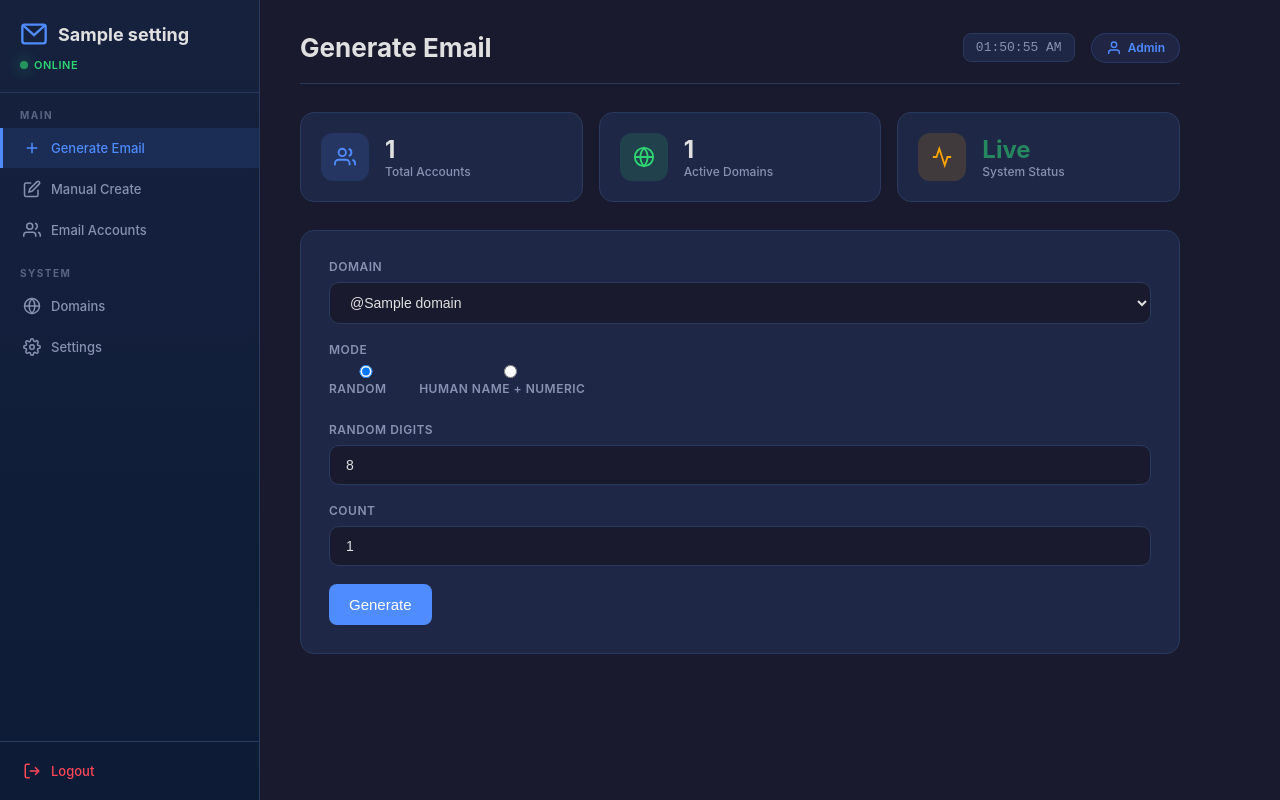
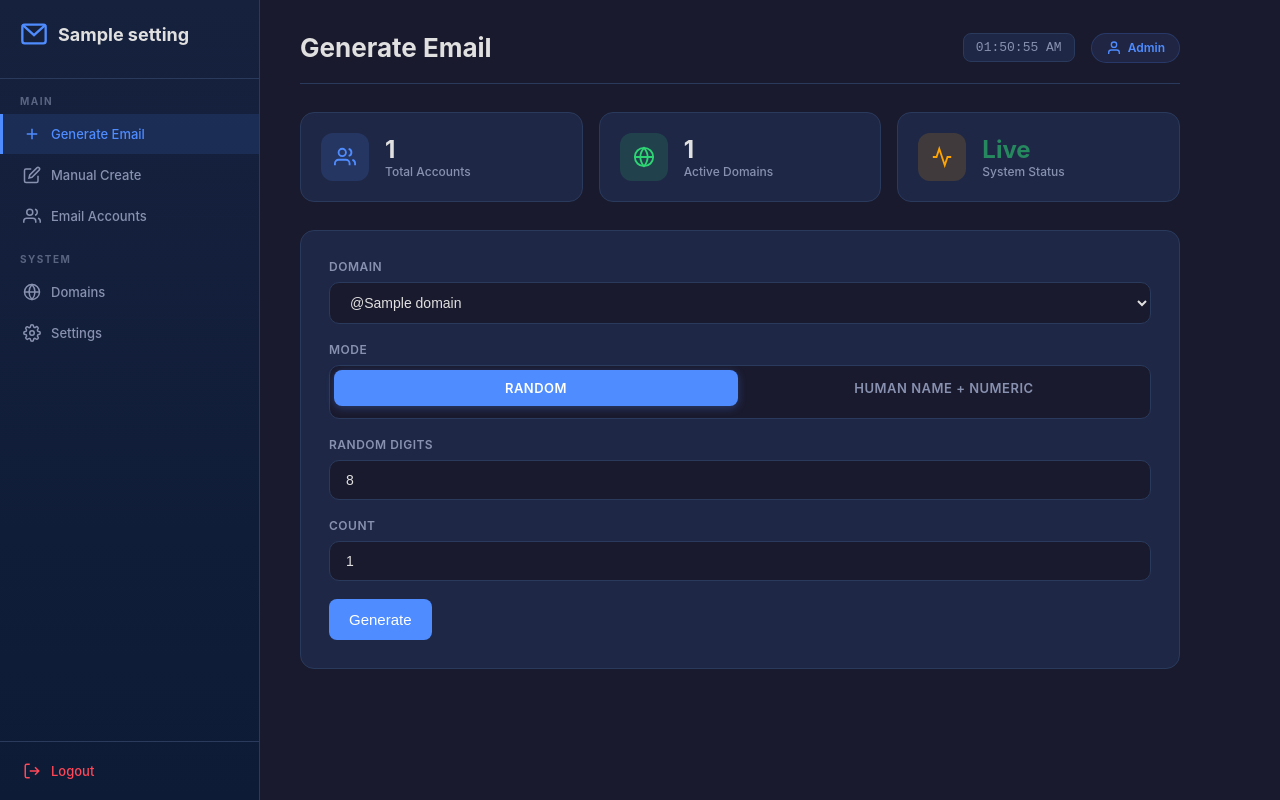
Before and after one commit to theaamanager-tech/tempmail, a FastAPI app: template templates/panel.html in a window 1280 px wide. Run offline with FastAPI, Linux system fonts and the light colour scheme; the template is opened without the code that fills it: most values are stand-ins (such as "Sample title", 1, 10 or a date in 2020).

Commit message:
refactor: replace radio buttons with segmented control, remove online status
- Replace old radio buttons with modern segmented control (pill-style toggle)
- Remove live status indicator (green dot + 'Online' text) from sidebar
- Add CSS for segmented control with active state glow effect

Co-Authored-By: Devin AI <158243242+devin-ai-integration[bot]@users.noreply.github.com>

```diff
--- a/static/style.css
+++ b/static/style.css
@@ -477,30 +477,7 @@ body.dark {
     margin-bottom: 10px;
 }
 .sidebar-title { font-size: 18px; font-weight: 700; }
-.sidebar-status {
-    display: flex;
-    align-items: center;
-    gap: 6px;
-}
-.status-dot {
-    width: 8px;
-    height: 8px;
-    border-radius: 50%;
-    background: var(--success);
-    box-shadow: 0 0 8px var(--success);
-    animation: pulse-dot 2s infinite;
-}
-@keyframes pulse-dot {
-    0%, 100% { opacity: 1; box-shadow: 0 0 8px var(--success); }
-    50% { opacity: 0.6; box-shadow: 0 0 16px var(--success); }
-}
-.status-text {
-    font-size: 11px;
-    color: var(--success);
-    font-weight: 600;
-    text-transform: uppercase;
-    letter-spacing: 0.5px;
-}
+
 .sidebar-section-label {
     padding: 16px 20px 6px;
     font-size: 10px;
@@ -680,13 +657,37 @@ body.dark {
 .input-row { display: flex; gap: 8px; }
 .input-row input { flex: 1; }
 
-.radio-group { display: flex; gap: 16px; }
-.radio-label {
+/* ─── Segmented Control ────────────────────────────────────── */
+.segmented-control {
     display: flex;
-    align-items: center;
-    gap: 6px;
-    font-size: 14px;
+    background: var(--bg);
+    border-radius: 10px;
+    padding: 4px;
+    gap: 4px;
+    border: 1px solid var(--border);
+}
+.segmented-control input[type="radio"] {
+    display: none;
+}
+.segmented-control .segment {
+    flex: 1;
+    padding: 10px 16px;
+    border-radius: 8px;
+    font-size: 13px;
+    font-weight: 600;
+    color: var(--text2);
+    text-align: center;
     cursor: pointer;
+    transition: all 0.2s;
+    user-select: none;
+}
+.segmented-control .segment:hover {
+    color: var(--text);
+}
+.segmented-control input[type="radio"]:checked + .segment {
+    background: var(--primary);
+    color: #fff;
+    box-shadow: 0 2px 8px rgba(79, 140, 255, 0.3);
 }
 
 /* ─── Results ──────────────────────────────────────────────── */
--- a/templates/panel.html
+++ b/templates/panel.html
@@ -15,10 +15,7 @@
                     <svg class="logo-icon" viewBox="0 0 24 24" fill="none" stroke="currentColor" stroke-width="2"><rect x="2" y="4" width="20" height="16" rx="2"/><path d="M22 4L12 13 2 4"/></svg>
                     <span class="sidebar-title" id="sidebarTitle">{{ settings.site_name }}</span>
                 </div>
-                <div class="sidebar-status">
-                    <span class="status-dot"></span>
-                    <span class="status-text">Online</span>
-                </div>
+
             </div>
             <div class="sidebar-section-label">MAIN</div>
             <nav class="sidebar-nav">
@@ -113,13 +110,11 @@
                     </div>
                     <div class="form-group">
                         <label>Mode</label>
-                        <div class="radio-group">
-                            <label class="radio-label">
-                                <input type="radio" name="genMode" value="random" checked onchange="toggleDigits()"> Random
-                            </label>
-                            <label class="radio-label">
-                                <input type="radio" name="genMode" value="human" onchange="toggleDigits()"> Human Name + Numeric
-                            </label>
+                        <div class="segmented-control">
+                            <input type="radio" name="genMode" id="modeRandom" value="random" checked onchange="toggleDigits()">
+                            <label for="modeRandom" class="segment">Random</label>
+                            <input type="radio" name="genMode" id="modeHuman" value="human" onchange="toggleDigits()">
+                            <label for="modeHuman" class="segment">Human Name + Numeric</label>
                         </div>
                     </div>
                     <div class="form-group" id="digitsGroup">
```
